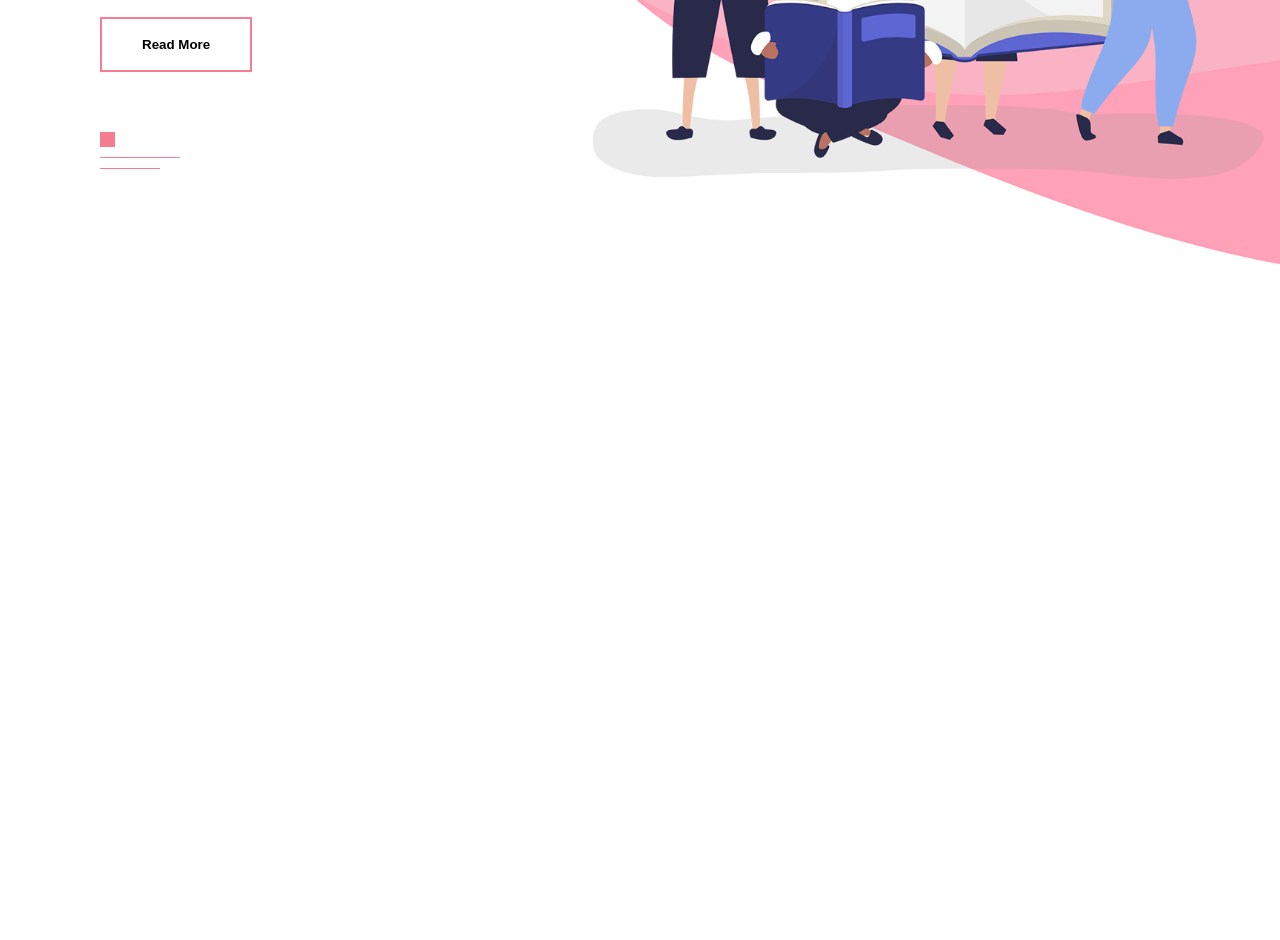
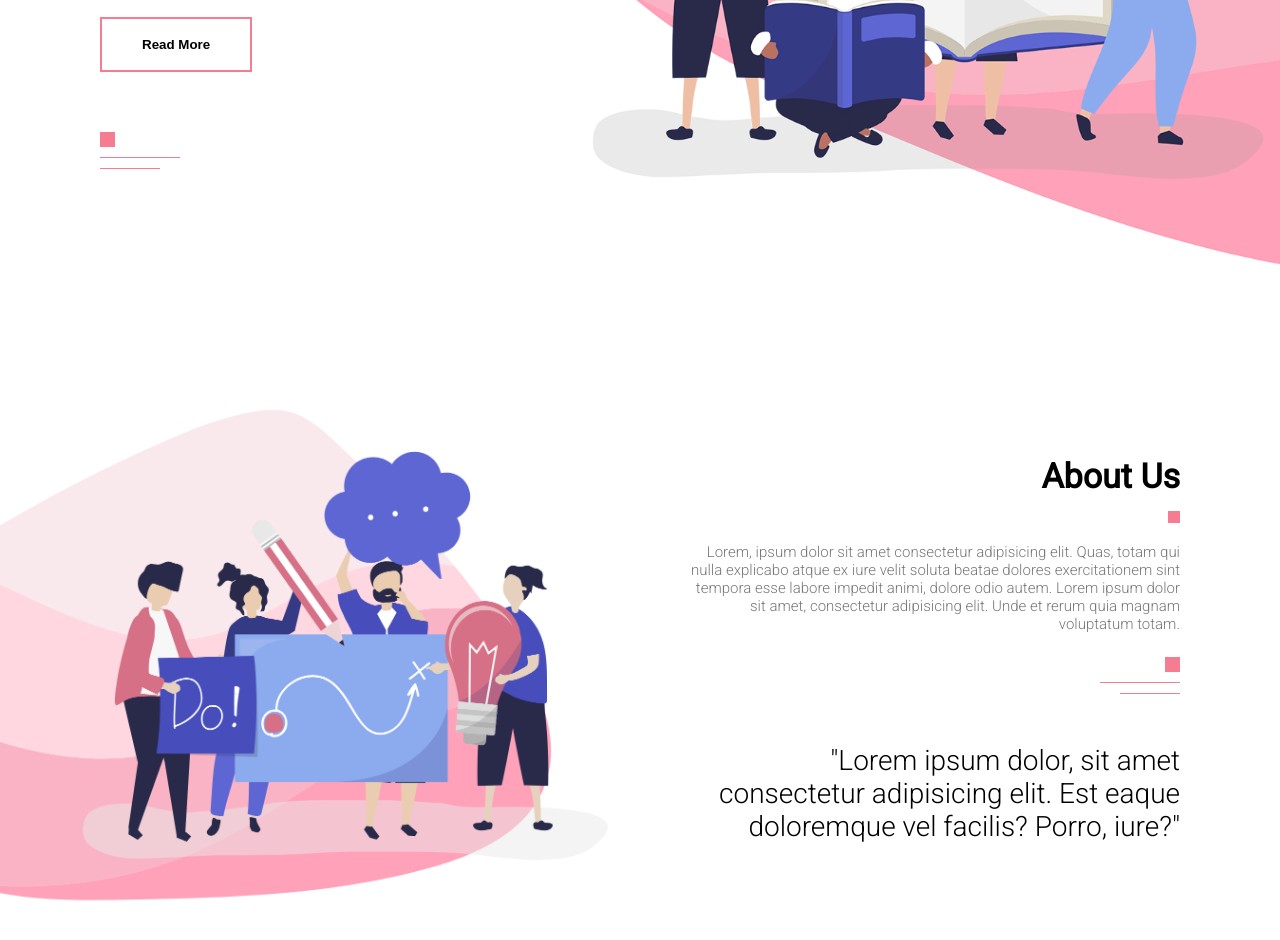
Before and after one commit to tguvenir/Xypo, a plain HTML site: page index.html in a window 1280 px wide. Shown: the part 504-1444 px from the top of the page. Before the commit the page ends 800 px from the top, so only its background shows below. Drawn offline with Linux system fonts and the light colour scheme.

Commit message:
About Section

```diff
--- a/index.html
+++ b/index.html
@@ -29,7 +29,7 @@
 			</div>
 		</section>
 
-		<nav id="navBar">
+		<nav id="navbar">
 			<ul>
 				<li><a href="/">HOME</a></li>
 			</ul>
@@ -51,6 +51,32 @@
 		</nav>
 		<img id="btn-menu" src="images/menu.png" alt="menu" />
 
+		<section id="about">
+			<div class="about-left">
+				<img src="images/about.png" alt="about" />
+			</div>
+			<div class="about-right">
+				<div class="about-text">
+					<h1>About Us</h1>
+					<span class="square"></span><br />
+					<p>
+						Lorem, ipsum dolor sit amet consectetur adipisicing elit. Quas, totam qui nulla explicabo atque ex iure
+						velit soluta beatae dolores exercitationem sint tempora esse labore impedit animi, dolore odio autem. Lorem
+						ipsum dolor sit amet, consectetur adipisicing elit. Unde et rerum quia magnam voluptatum totam.
+					</p>
+					<br />
+					<div class="line">
+						<span class="line-1"></span><br />
+						<span class="line-2"></span><br />
+						<span class="line-3"></span>
+					</div>
+					<blockquote cite="https://www.lipsum.com/">
+						"Lorem ipsum dolor, sit amet consectetur adipisicing elit. Est eaque doloremque vel facilis? Porro, iure?"
+					</blockquote>
+				</div>
+			</div>
+		</section>
+
 		<script src="script.js"></script>
 	</body>
 </html>
--- a/script.js
+++ b/script.js
@@ -1,5 +1,5 @@
 const btnMenu = document.getElementById('btn-menu');
-const navBar = document.getElementById('navBar');
+const navBar = document.getElementById('navbar');
 
 navBar.style.right = '-250px';
 btnMenu.onclick = function () {
--- a/style.css
+++ b/style.css
@@ -121,7 +121,7 @@ p {
 
 /*  Nav Section */
 
-#navBar {
+#navbar {
 	width: 15.625rem;
 	height: 100vh;
 	position: fixed;
@@ -149,3 +149,36 @@ nav ul li a {
 	z-index: 2;
 	cursor: pointer;
 }
+
+/* About Section */
+
+#about {
+	display: flex;
+	align-items: center;
+	flex-wrap: wrap;
+	padding: 6.25rem 0;
+}
+
+.about-left {
+	flex-basis: 50%;
+}
+
+.about-left img {
+	width: 100%;
+}
+
+.about-right {
+	flex-basis: 50%;
+	text-align: right;
+}
+
+.about-text {
+	display: inline-block;
+	max-width: 31.25rem;
+	margin-right: 6.25rem;
+}
+
+.about-text blockquote {
+	margin: 3.125rem 0 0.625rem;
+	font-size: 1.75rem;
+}
```
